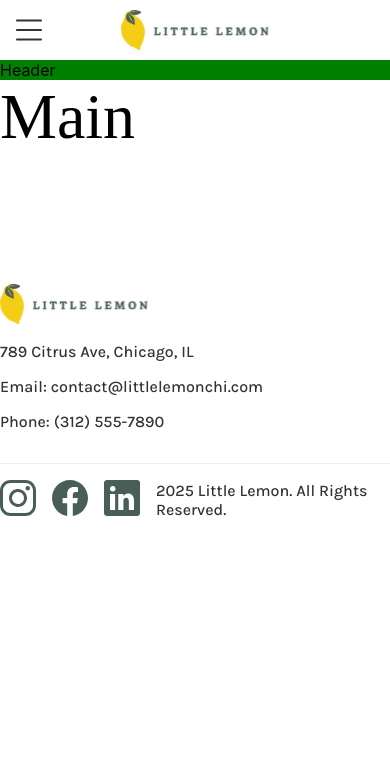
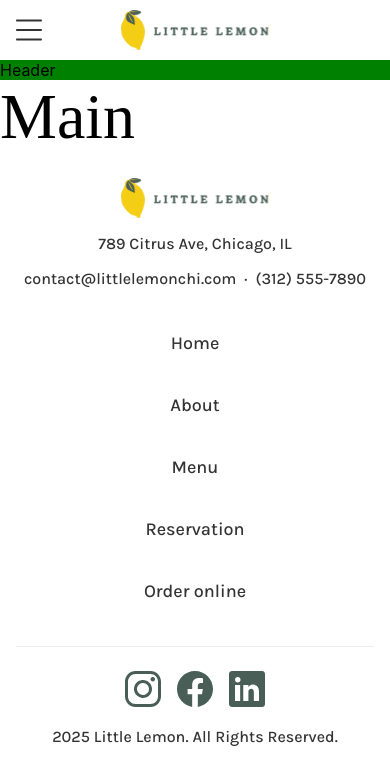
Before and after one commit to bessuraba/meta-front-end-developer-capstone, a React (Create React App) app: page / in a window 390 px wide. Shown: the top 784 px of the page. Built offline with nearby package versions, Linux system fonts and the light colour scheme; a web font is replaced by a local one.

Commit message:
feat: add mobile styles

```diff
--- a/src/components/footer/Company.jsx
+++ b/src/components/footer/Company.jsx
@@ -7,8 +7,8 @@ const Company = () => (
       <img className={styles.Image} src="/Logo.svg" alt="logo"/>
     </a>
     <p className={classNames('text-highlight-text', styles.Address)}>789 Citrus Ave, Chicago, IL</p>
-    <p className={classNames('text-highlight-text', styles.Email)}>Email: contact@littlelemonchi.com</p>
-    <p className={classNames('text-highlight-text', styles.Phone)}>Phone: (312) 555-7890</p>
+    <p className={classNames('text-highlight-text', styles.Email)}><span>Email: </span>contact@littlelemonchi.com</p>
+    <p className={classNames('text-highlight-text', styles.Phone)}><span>Phone: </span>(312) 555-7890</p>
   </div>
 )
 
--- a/src/components/footer/Company.module.css
+++ b/src/components/footer/Company.module.css
@@ -30,3 +30,56 @@
 .Phone {
   color: var(--colors-dark-grey);
 }
+
+@media (max-width: 760px) {
+  .Wrapper {
+    display: grid;
+    grid-template-areas:
+      "logo logo"
+      "address address"
+      "email phone";
+    row-gap: 16px;
+    column-gap: 0;
+  }
+
+  .Logo {
+    grid-area: logo;
+    width: 100%;
+    aspect-ratio: initial;
+    display: flex;
+    flex-direction: row;
+    justify-content: center;
+    align-items: center;
+  }
+
+  .Image {
+    display: block;
+    width: 147.5px;
+    aspect-ratio: 1 / 0.2711;
+  }
+
+  .Address {
+    grid-area: address;
+    text-align: center;
+  }
+
+  .Email {
+    grid-area: email;
+  }
+
+  .Email > span, .Phone > span {
+    display: none;
+  }
+
+  .Phone {
+    grid-area: phone;
+  }
+
+  .Phone::before {
+    content: " · ";
+    color: inherit;
+    padding-left: 8px;
+    padding-right: 8px;
+    display: inline-block;
+  }
+}
--- a/src/components/footer/Copy.module.css
+++ b/src/components/footer/Copy.module.css
@@ -1,4 +1,15 @@
 .Copy {
+  flex-grow: 0;
+  flex-shrink: 0;
   display: inline-block;
   color: var(--colors-dark-grey);
+  text-align: right;
 }
+
+@media (max-width: 760px) {
+  .Copy {
+    flex-grow: initial;
+    flex-shrink: initial;
+    text-align: center;
+  }
+}
--- a/src/components/footer/Doormat.module.css
+++ b/src/components/footer/Doormat.module.css
@@ -35,6 +35,17 @@
 
 @media (max-width: 760px) {
   .Wrapper {
-    display: none;
+    flex-direction: column;
+    justify-content: flex-start;
+    align-items: center;
+    flex-grow: initial;
+    flex-shrink: initial;
+    gap: 16px;
+  }
+
+  .Item {
+    padding-left: 0;
+    padding-top: 12px;
+    padding-bottom: 12px;
   }
 }
--- a/src/components/footer/Footer.module.css
+++ b/src/components/footer/Footer.module.css
@@ -32,3 +32,42 @@
   padding-bottom: 16px;
   border-top: 1px solid var(--colors-light-grey);
 }
+
+@media (max-width: 1024px) {
+  .Wrapper {
+    padding-left: 16px;
+    padding-right: 16px;
+  }
+
+  .Container {
+    gap: 16px;
+  }
+
+  .Top {
+    gap: 32px;
+  }
+}
+
+@media (max-width: 760px) {
+  .Wrapper {
+    padding-top: 24px;
+  }
+
+  .Container {
+    gap: 32px;
+  }
+
+  .Top {
+    flex-direction: column;
+    justify-content: flex-start;
+    align-items: center;
+  }
+
+  .Bottom {
+    padding-top: 24px;
+    padding-bottom: 24px;
+    flex-direction: column;
+    justify-content: flex-start;
+    align-items: center;
+  }
+}
--- a/src/components/footer/Socials.module.css
+++ b/src/components/footer/Socials.module.css
@@ -7,3 +7,11 @@
   align-items: center;
   gap: 16px;
 }
+
+@media (max-width: 760px) {
+  .Wrapper {
+    flex-grow: initial;
+    flex-shrink: initial;
+    justify-content: center;
+  }
+}
```
